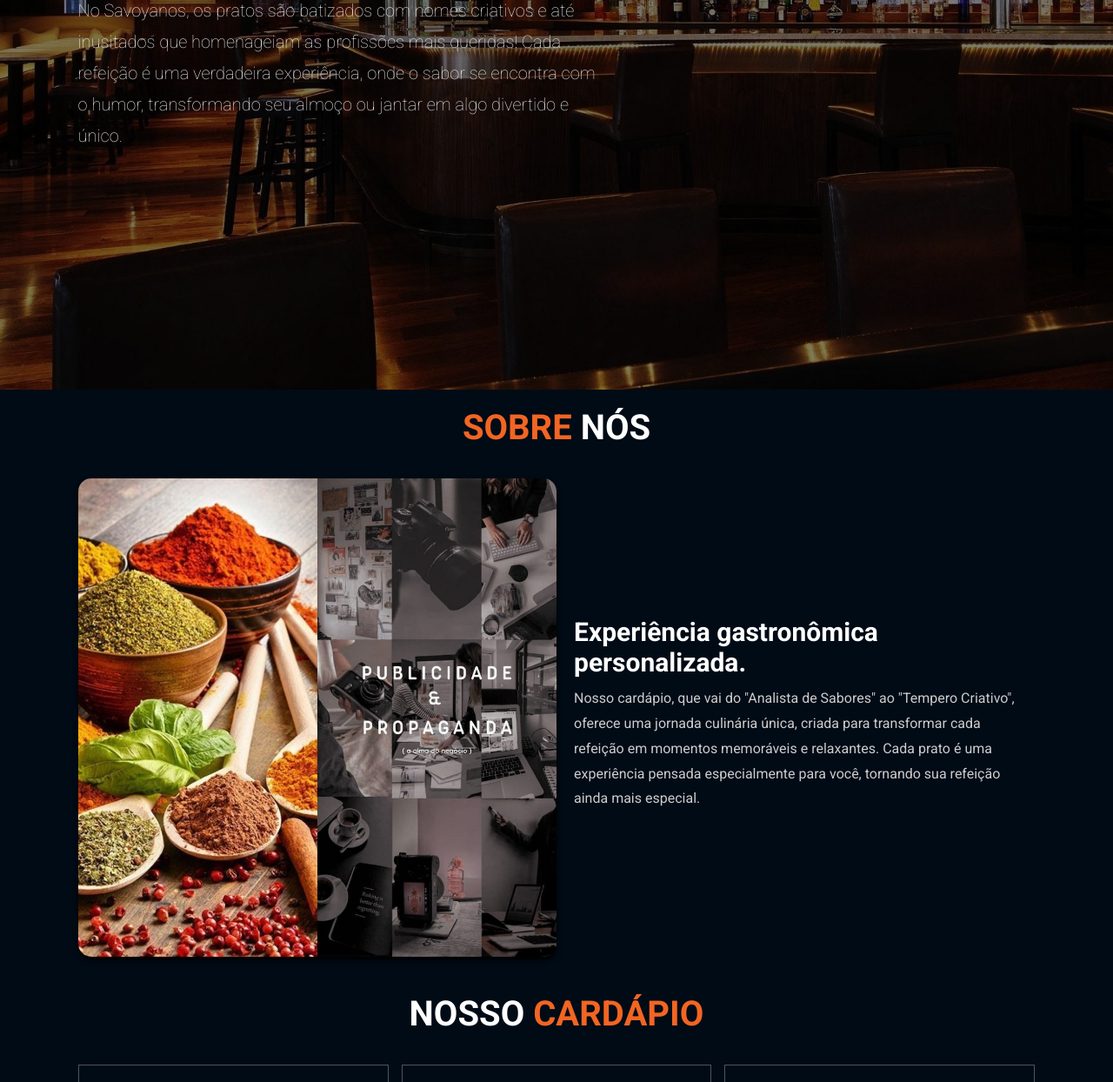
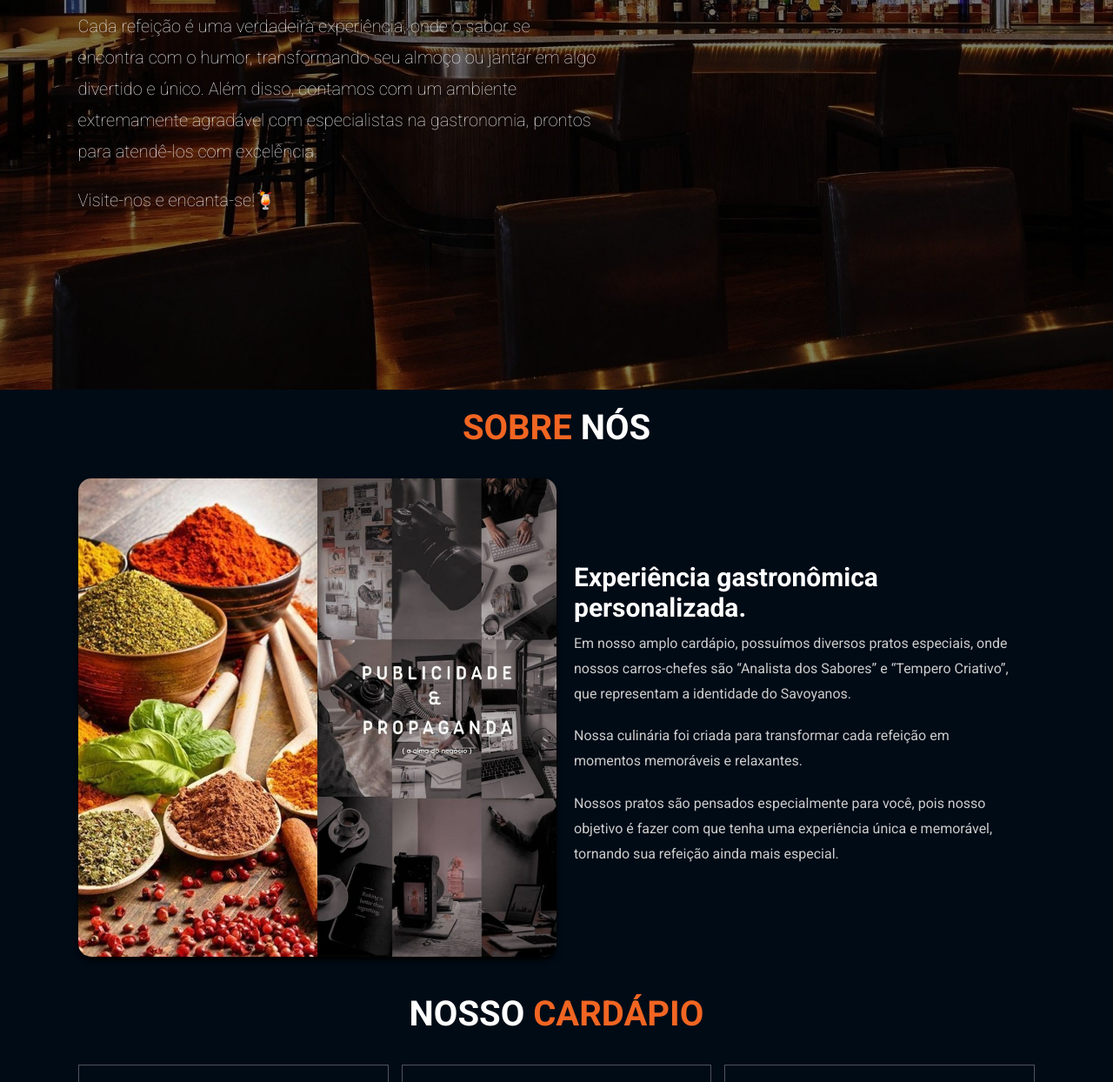
Before and after one commit to SANTOSszZ-dev/SAVOYANOS, a plain HTML site: page index.html in a window 1280 px wide. Shown: the part 352-1596 px from the top of the page at 87% size. Drawn offline with Linux system fonts and the light colour scheme.

Commit message:
Update index.html

```diff
--- a/index.html
+++ b/index.html
@@ -42,7 +42,9 @@
 
     <div class="content">
         <h3>SAVOYANOS   </h3>
-        <p> No Savoyanos, os pratos são batizados com nomes criativos e até inusitados que homenageiam as profissões mais queridas! Cada refeição é uma verdadeira experiência, onde o sabor se encontra com o humor, transformando seu almoço ou jantar em algo divertido e único.</p>
+        <p> No Savoyanos, nossos pratos são batizados com nomes criativos e inusitados, homenageando as profissões mais queridas.</p>
+        <p>Cada refeição é uma verdadeira experiência, onde o sabor se encontra com o humor, transformando seu almoço ou jantar em algo divertido e único. Além disso, contamos com um ambiente extremamente agradável com especialistas na gastronomia, prontos para atendê-los com excelência.</p>
+        <p>Visite-nos e encanta-se!🍹</p>
     </div>
 
 </section>
@@ -63,7 +65,9 @@
 
         <div class="content">
             <h3>Experiência gastronômica personalizada.</h3>
-            <p>Nosso cardápio, que vai do "Analista de Sabores" ao "Tempero Criativo", oferece uma jornada culinária única, criada para transformar cada refeição em momentos memoráveis e relaxantes. Cada prato é uma experiência pensada especialmente para você, tornando sua refeição ainda mais especial.</p>
+            <p>Em nosso amplo cardápio, possuímos diversos pratos especiais, onde nossos carros-chefes são “Analista dos Sabores” e “Tempero Criativo”, que representam a identidade do Savoyanos.</p>
+            <p>Nossa culinária foi criada para transformar cada refeição em momentos memoráveis e relaxantes.</p>
+            <p>Nossos pratos são pensados especialmente para você, pois nosso objetivo é fazer com que tenha uma experiência única e memorável, tornando sua refeição ainda mais especial.</p>
 
         </div>
 
```
